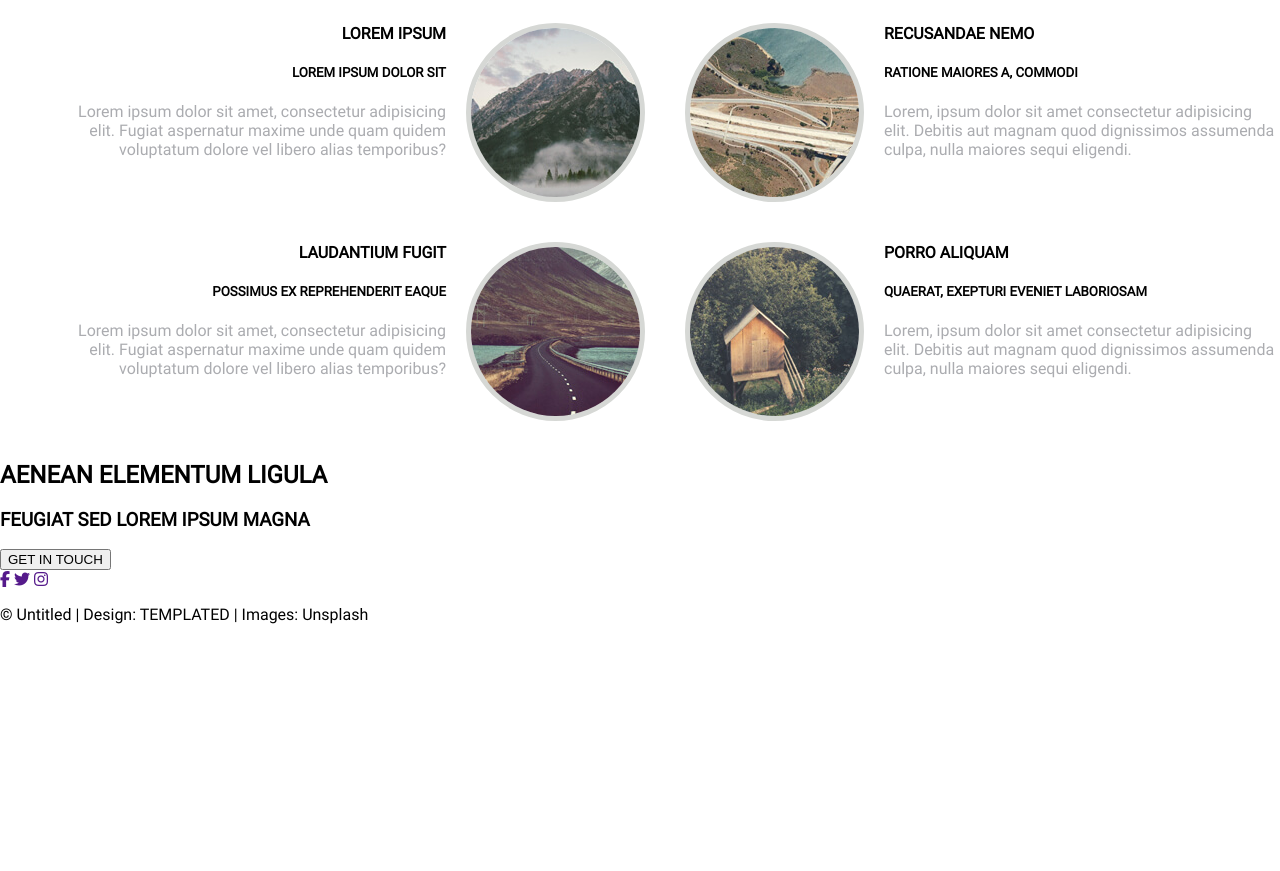
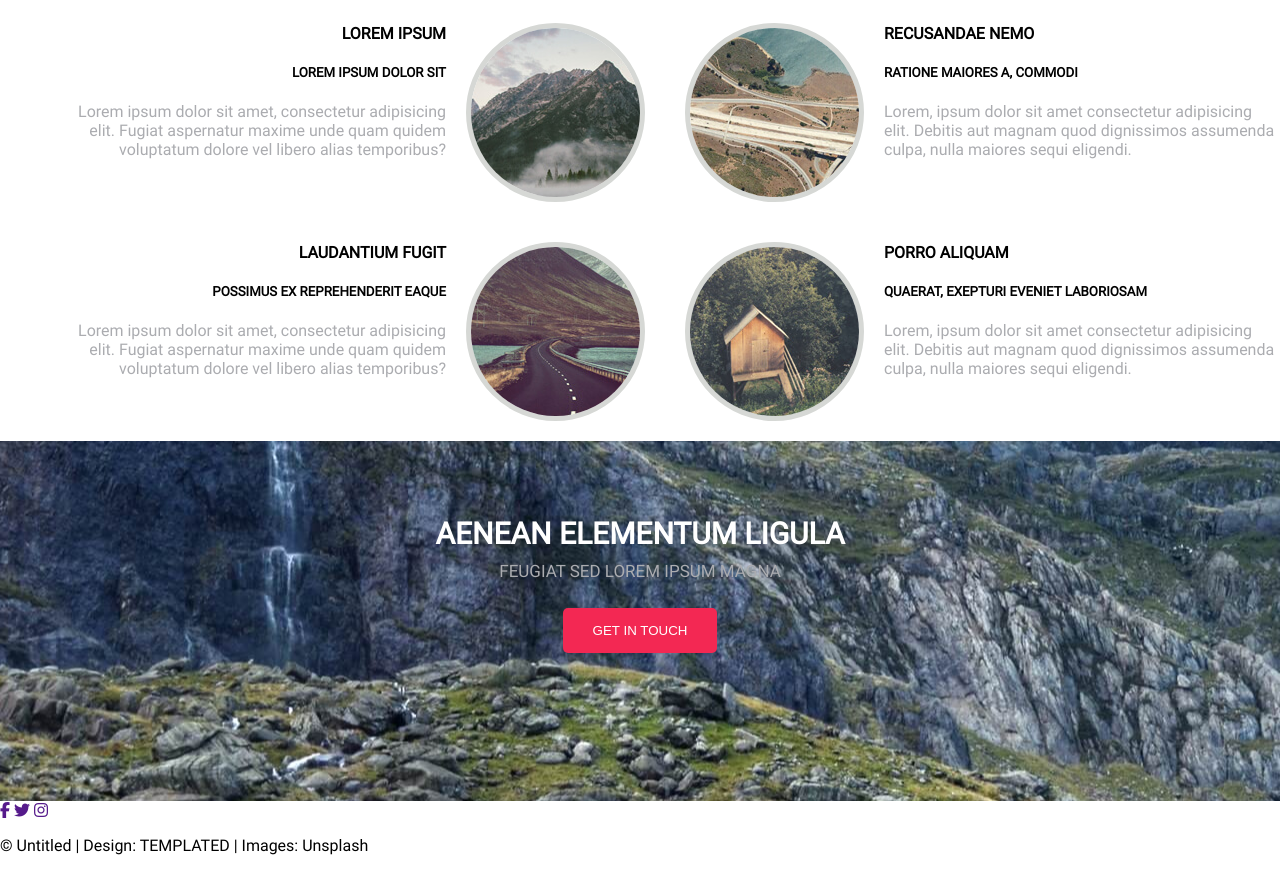
Before and after one commit to Jonathan-HL/-Spatial-sass, a website: page index.html in a window 1280 px wide. Shown: the part 2042-2913 px from the top of the page. Before the commit the page ends 2682 px from the top, so only its background shows below. Drawn offline with Linux system fonts and the light colour scheme.

Commit message:
Fin Section 4

```diff
--- a/index.html
+++ b/index.html
@@ -108,9 +108,11 @@
 
     <!-- Debut Section 4 -->
     <section>
+        <div>
         <h2>AENEAN ELEMENTUM LIGULA</h2>
         <h3>FEUGIAT SED LOREM IPSUM MAGNA</h3>
         <button>GET IN TOUCH</button>
+        </div>
     </section>
     <!-- Fin Section 4 -->
 
--- a/src/sass/modules/_section4.sass
+++ b/src/sass/modules/_section4.sass
@@ -0,0 +1,23 @@
+section
+    &:nth-of-type(4)
+        background-image: url(../images/banner.jpg)
+        background-position: center
+        height: 45vh
+        color: white
+        div
+            text-align: center
+            h2
+                margin-bottom: 5px
+                font-size: 30px
+            h3
+                font-size: 17px
+                margin-top: 10px
+                color: #ABACB0
+                font-weight: lighter
+            button
+             border: none
+             border-radius: 5px
+             background-color: #F32853
+             color: white
+             margin-top: 10px
+             padding: 15px 30px
```
Also changed, not shown: public/css/app.css, 1 other file.
